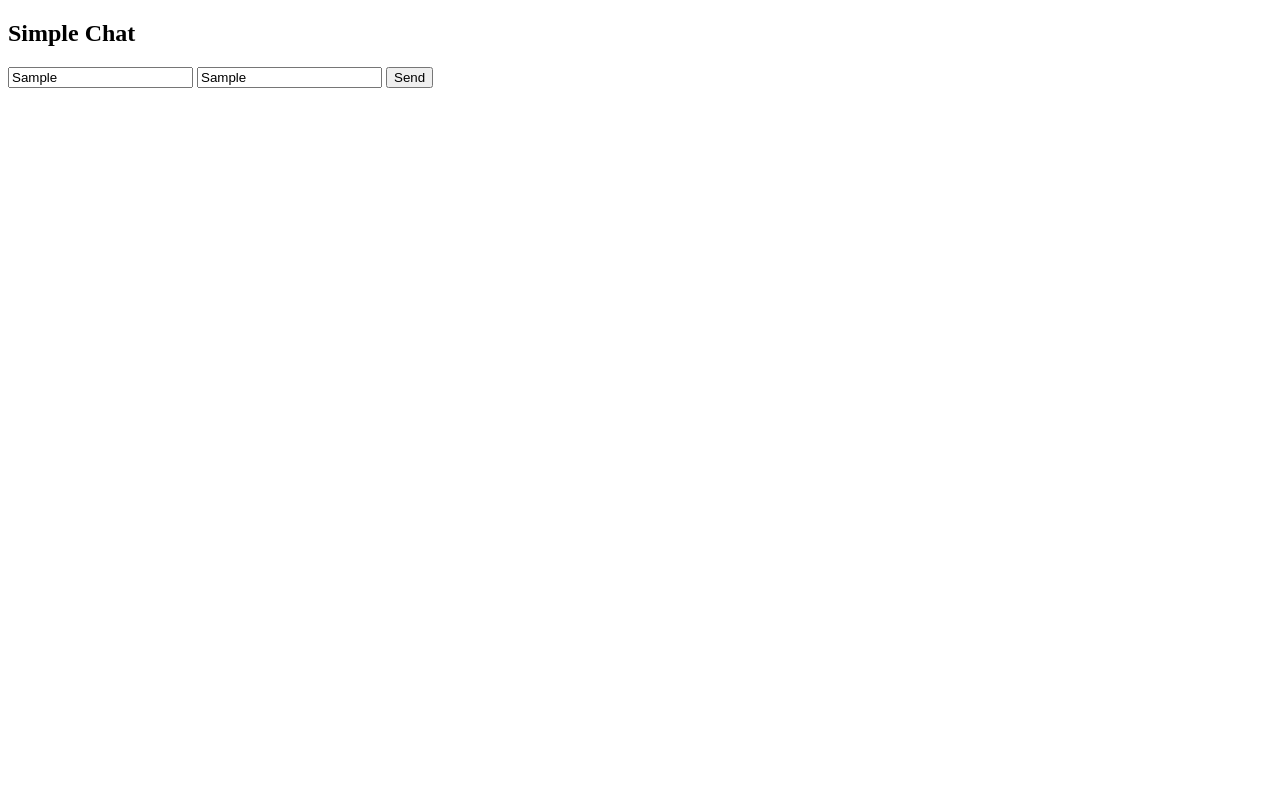
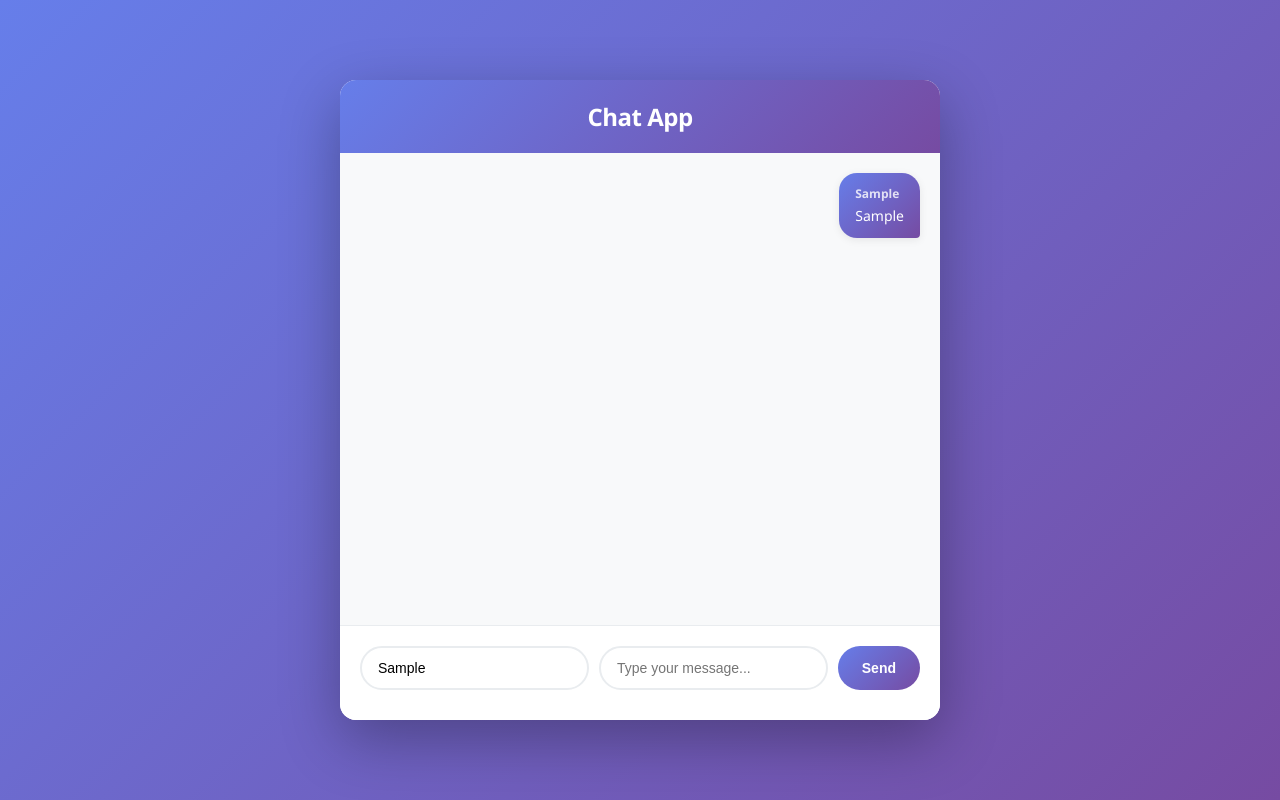
Before and after one commit to BabarDeveloper/Chat-App-SocketIO, a plain HTML site: page client/index.html in a window 1280 px wide. Both pictures are taken after typing "Sample", "Sample" into the empty fields and a click on the button "Send". Drawn offline with nearby package versions, Linux system fonts and the light colour scheme; no server answers.

Commit message:
update ui and functioanlity.

```diff
--- a/client/index.html
+++ b/client/index.html
@@ -1,16 +1,228 @@
 <!doctype html>
-<html>
+<html lang="en">
   <head>
+    <meta charset="UTF-8" />
+    <meta name="viewport" content="width=device-width, initial-scale=1.0" />
     <title>Chat App</title>
+    <style>
+      * {
+        margin: 0;
+        padding: 0;
+        box-sizing: border-box;
+      }
+
+      body {
+        font-family: "Segoe UI", Tahoma, Geneva, Verdana, sans-serif;
+        background: linear-gradient(135deg, #667eea 0%, #764ba2 100%);
+        min-height: 100vh;
+        display: flex;
+        justify-content: center;
+        align-items: center;
+        padding: 20px;
+      }
+
+      .chat-container {
+        background: #ffffff;
+        border-radius: 16px;
+        box-shadow: 0 20px 60px rgba(0, 0, 0, 0.3);
+        width: 100%;
+        max-width: 600px;
+        height: 80vh;
+        max-height: 700px;
+        display: flex;
+        flex-direction: column;
+        overflow: hidden;
+      }
+
+      .chat-header {
+        background: linear-gradient(135deg, #667eea 0%, #764ba2 100%);
+        color: white;
+        padding: 20px;
+        text-align: center;
+        box-shadow: 0 2px 10px rgba(0, 0, 0, 0.1);
+      }
+
+      .chat-header h2 {
+        font-size: 24px;
+        font-weight: 600;
+        letter-spacing: -0.5px;
+      }
+
+      .chat-messages {
+        flex: 1;
+        overflow-y: auto;
+        padding: 20px;
+        background: #f8f9fa;
+      }
+
+      .chat-messages ul {
+        list-style: none;
+        display: flex;
+        flex-direction: column;
+        gap: 12px;
+      }
+
+      .message {
+        background: white;
+        padding: 12px 16px;
+        border-radius: 18px;
+        box-shadow: 0 2px 8px rgba(0, 0, 0, 0.08);
+        max-width: 80%;
+        animation: slideIn 0.3s ease;
+      }
+
+      @keyframes slideIn {
+        from {
+          opacity: 0;
+          transform: translateY(10px);
+        }
+        to {
+          opacity: 1;
+          transform: translateY(0);
+        }
+      }
+
+      .message.sent {
+        background: linear-gradient(135deg, #667eea 0%, #764ba2 100%);
+        color: white;
+        align-self: flex-end;
+        border-bottom-right-radius: 4px;
+      }
+
+      .message.received {
+        background: white;
+        color: #333;
+        align-self: flex-start;
+        border-bottom-left-radius: 4px;
+      }
+
+      .message .sender {
+        font-size: 12px;
+        font-weight: 600;
+        opacity: 0.8;
+        margin-bottom: 4px;
+      }
+
+      .message .text {
+        font-size: 14px;
+        line-height: 1.4;
+      }
+
+      .chat-input-container {
+        padding: 20px;
+        background: white;
+        border-top: 1px solid #e9ecef;
+      }
+
+      .input-group {
+        display: flex;
+        gap: 10px;
+        margin-bottom: 10px;
+      }
+
+      .input-group input {
+        flex: 1;
+        padding: 12px 16px;
+        border: 2px solid #e9ecef;
+        border-radius: 24px;
+        font-size: 14px;
+        transition: border-color 0.3s ease;
+      }
+
+      .input-group input:focus {
+        outline: none;
+        border-color: #667eea;
+        box-shadow: 0 0 0 3px rgba(102, 126, 234, 0.1);
+      }
+
+      .send-button {
+        background: linear-gradient(135deg, #667eea 0%, #764ba2 100%);
+        color: white;
+        border: none;
+        padding: 12px 24px;
+        border-radius: 24px;
+        font-size: 14px;
+        font-weight: 600;
+        cursor: pointer;
+        transition:
+          transform 0.2s ease,
+          box-shadow 0.2s ease;
+        white-space: nowrap;
+      }
+
+      .send-button:hover {
+        transform: translateY(-2px);
+        box-shadow: 0 4px 12px rgba(102, 126, 234, 0.4);
+      }
+
+      .send-button:active {
+        transform: translateY(0);
+      }
+
+      .chat-messages::-webkit-scrollbar {
+        width: 6px;
+      }
+
+      .chat-messages::-webkit-scrollbar-track {
+        background: #f1f1f1;
+        border-radius: 3px;
+      }
+
+      .chat-messages::-webkit-scrollbar-thumb {
+        background: #c1c1c1;
+        border-radius: 3px;
+      }
+
+      .chat-messages::-webkit-scrollbar-thumb:hover {
+        background: #a8a8a8;
+      }
+
+      @media (max-width: 768px) {
+        .chat-container {
+          height: 90vh;
+          max-height: none;
+        }
+
+        .chat-header h2 {
+          font-size: 20px;
+        }
+
+        .chat-messages {
+          padding: 15px;
+        }
+
+        .chat-input-container {
+          padding: 15px;
+        }
+
+        .input-group {
+          flex-direction: column;
+        }
+
+        .send-button {
+          width: 100%;
+        }
+      }
+    </style>
   </head>
   <body>
-    <h2>Simple Chat</h2>
+    <div class="chat-container">
+      <div class="chat-header">
+        <h2>Chat App</h2>
+      </div>
 
-    <input id="user" placeholder="Your name" />
-    <input id="msg" placeholder="Message" />
-    <button onclick="sendMessage()">Send</button>
+      <div class="chat-messages">
+        <ul id="messages"></ul>
+      </div>
 
-    <ul id="messages"></ul>
+      <div class="chat-input-container">
+        <div class="input-group">
+          <input id="user" placeholder="Your name" />
+          <input id="msg" placeholder="Type your message..." />
+          <button class="send-button" onclick="sendMessage()">Send</button>
+        </div>
+      </div>
+    </div>
 
     <script src="https://cdn.socket.io/4.7.2/socket.io.min.js"></script>
 
@@ -21,14 +233,44 @@
         const sender = document.getElementById("user").value;
         const text = document.getElementById("msg").value;
 
-        socket.emit("send_message", { sender, text });
+        if (sender && text) {
+          socket.emit("send_message", { sender, text });
+          addMessageToUI(sender, text, true);
+          document.getElementById("msg").value = "";
+        }
       }
 
+      socket.on("load_messages", (messages) => {
+        const messagesList = document.getElementById("messages");
+        messagesList.innerHTML = "";
+        messages.forEach((message) => {
+          addMessageToUI(message.sender, message.text, false);
+        });
+      });
+
       socket.on("receive_message", (data) => {
+        addMessageToUI(data.sender, data.text, false);
+      });
+
+      function addMessageToUI(sender, text, isSent) {
         const li = document.createElement("li");
-        li.innerText = data.sender + ": " + data.text;
+        li.className = `message ${isSent ? "sent" : "received"}`;
+        li.innerHTML = `
+                <div class="sender">${sender}</div>
+                <div class="text">${text}</div>
+            `;
         document.getElementById("messages").appendChild(li);
-      });
+        document.querySelector(".chat-messages").scrollTop =
+          document.querySelector(".chat-messages").scrollHeight;
+      }
+
+      document
+        .getElementById("msg")
+        .addEventListener("keypress", function (event) {
+          if (event.key === "Enter") {
+            sendMessage();
+          }
+        });
     </script>
   </body>
 </html>
--- a/server/app.js
+++ b/server/app.js
@@ -1,16 +1,18 @@
 const messageRoutes = require("./routes/message.routes");
 const express = require("express");
 const cors = require("cors");
+const path = require("path");
 
 const app = express();
 
 app.use(cors());
 app.use(express.json());
+app.use(express.static(path.join(__dirname, "../client")));
 
 app.use("/api/messages", messageRoutes);
 
 app.get("/", (req, res) => {
-  res.send("API Running...");
+  res.sendFile(path.join(__dirname, "../client/index.html"));
 });
 
 module.exports = app;
```
Also changed, not shown: server/cli-client.js (added, +55 -0 lines), server/package.json (+5 -2 lines), server/server.js (+7 -0 lines), server/sockets/socket.js (+9 -2 lines), 1 other file.
